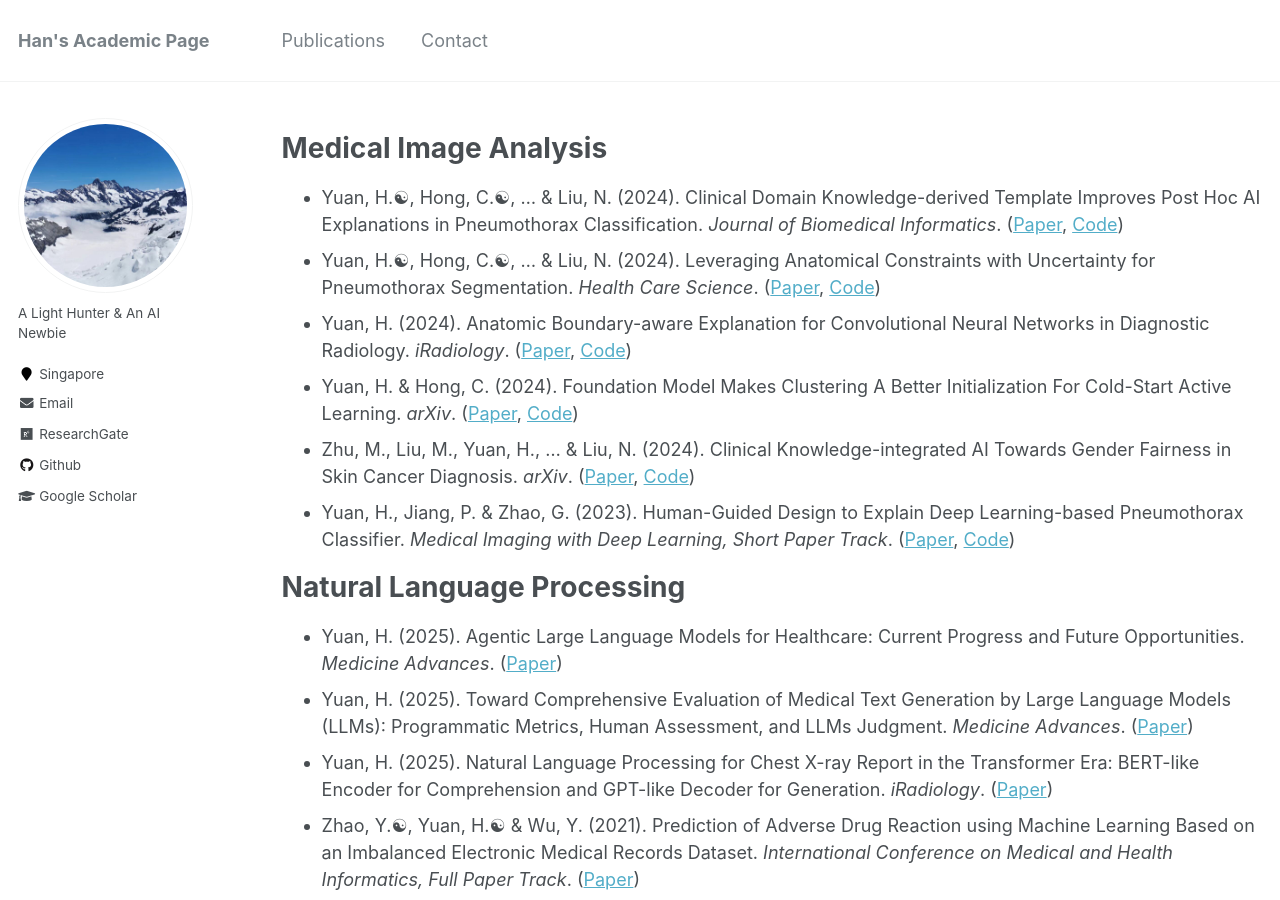
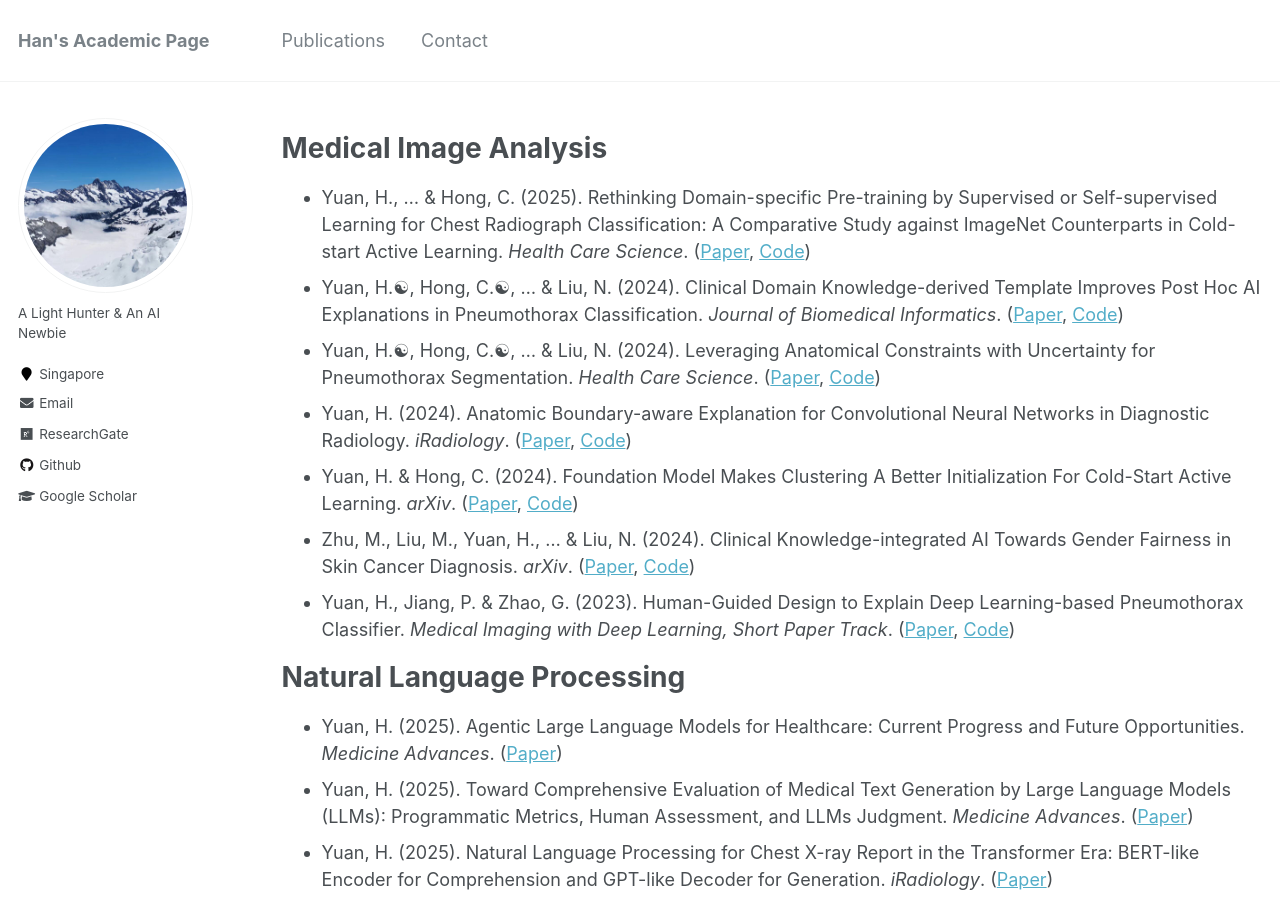
Before and after one commit to Han-Yuan-Med/Han-Yuan-Med.github.io, a Jekyll site: the page built from _pages/publications.md, in a window 1280 px wide and 900 px high. Built offline with Jekyll 4.4.1, drawn with Linux system fonts in a browser that asks for light colours.

Commit message:
Update publications.md

```diff
--- a/_pages/publications.md
+++ b/_pages/publications.md
@@ -5,6 +5,7 @@ permalink: /publications/
 author_profile: true
 ---
 # Medical Image Analysis
+* Yuan, H., ... & Hong, C. (2025). Rethinking Domain-specific Pre-training by Supervised or Self-supervised Learning for Chest Radiograph Classification: A Comparative Study against ImageNet Counterparts in Cold-start Active Learning. *Health Care Science*. ([Paper](), [Code](https://github.com/Han-Yuan-Med/Active-Learning-CXR-Classification))
 * Yuan, H.☯︎, Hong, C.☯︎, ... & Liu, N. (2024). Clinical Domain Knowledge-derived Template Improves Post Hoc AI Explanations in Pneumothorax Classification. *Journal of Biomedical Informatics*. ([Paper](http://han-yuan-med.github.io/files/Clinical domain knowledge-derived template improves post hoc AI explanations in pneumothorax classification.pdf), [Code](https://github.com/Han-Yuan-Med/template-explanation))
 * Yuan, H.☯︎, Hong, C.☯︎, ... & Liu, N. (2024). Leveraging Anatomical Constraints with Uncertainty for Pneumothorax Segmentation. *Health Care Science*. ([Paper](http://han-yuan-med.github.io/files/Leveraging anatomical constraints with uncertainty for pneumothorax segmentation.pdf), [Code](https://github.com/Han-Yuan-Med/constrained-learning))
 * Yuan, H. (2024). Anatomic Boundary-aware Explanation for Convolutional Neural Networks in Diagnostic Radiology. *iRadiology*. ([Paper](http://han-yuan-med.github.io/files/Anatomic boundary‐aware explanation for convolutional neural networks in diagnostic radiology.pdf), [Code](https://github.com/Han-Yuan-Med/constrained-explanation))
```
